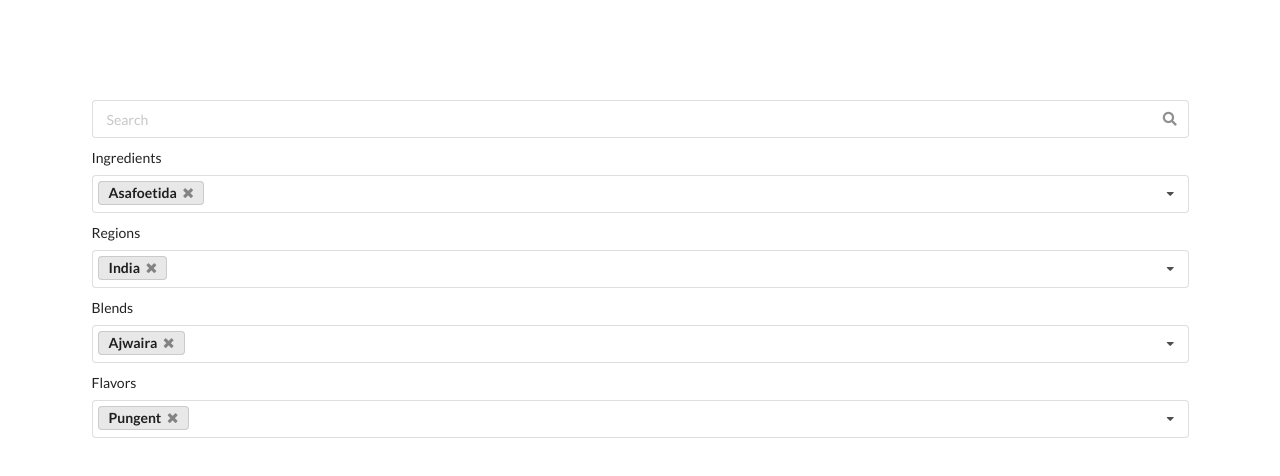
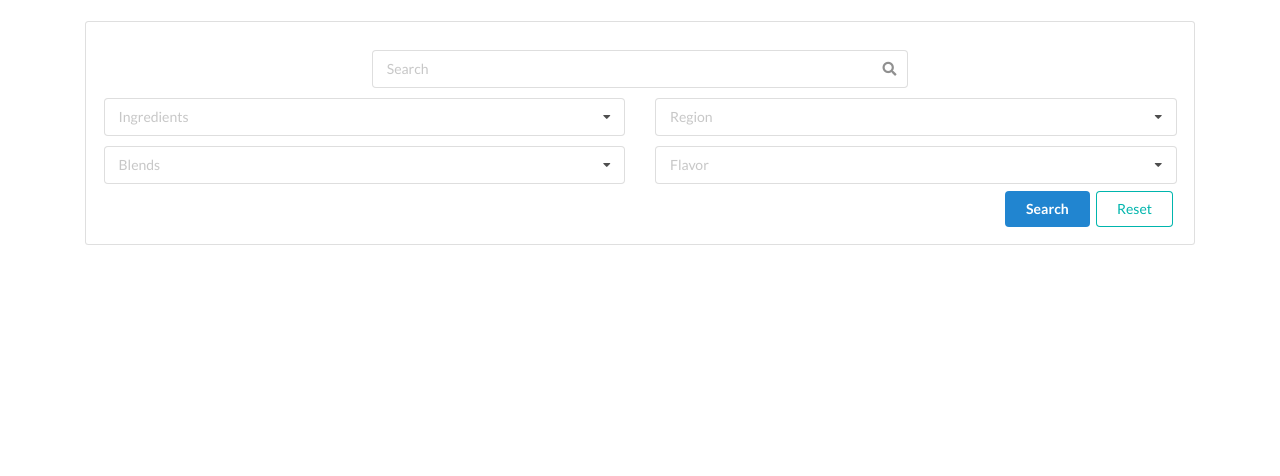
Before and after one commit to KamranKhan75/Herbs-and-Spice, a plain HTML site: page index.html in a window 1280 px wide. Drawn offline with Linux system fonts and the light colour scheme.

Commit message:
make it better

```diff
--- /dev/null
+++ b/composer.json
@@ -0,0 +1,3 @@
+{
+
+}
--- a/css/index.css
+++ b/css/index.css
@@ -1,9 +1,12 @@
-.back-pack{
-    margin-top: 100px;
+.back-pack {
+    margin-top: 10px;
 }
-.sep{
-    margin-top:10px;
+
+.sep {
+    margin-top: 10px;
 }
-.search-bar{
-    width: 100%;
+
+.search-bar {
+    min-width: 280px;
+    width: 50%;
 }
--- a/index.html
+++ b/index.html
@@ -13,58 +13,60 @@
 </head>
 
 <body>
-    <div class="ui container ">
-        <div class="row back-pack">
+    <div class="container">
+        <div class="card mt-4">
+            <div class="card-body">
+                <div class="row back-pack text-center">
                     <div class="col">
                         <div class="ui icon input search-bar">
                             <input type="text" placeholder="Search">
                             <i class="search icon"></i>
                         </div>
                     </div>
-
                 </div>
                 <div class="row sep">
-            <div class="col">
-                <label for="">Ingredients</label>
-                <select name="ingredients" id="ingredient-select" class="ui fluid multiple search selection dropdown">
+                    <div class="col-sm-6">
+                        <select name="ingredients" id="ingredient-select"
+                            class="ui fluid multiple search selection dropdown">
+                            <option value="">Ingredients</option>
                             <option value="asafoetida">Asafoetida</option>
                             <option value="achiote">Achiote (Annatto)</option>
                             <option value="allspice">Allspice</option>
                             <option value="bay">Bay Leaf</option>
                         </select>
                     </div>
-        </div>
-        <div class="row sep">
-            <div class="col">
-                <label for="">Regions</label>
+                    <div class="col-sm-6">
                         <select name="region" id="region-select" class="ui fluid multiple search selection dropdown">
-                    <option value="indian">India</option>
+                            <option value="">Region</option>
                             <option value="latin">Latin</option>
                             <option value="america">America</option>
                             <option value="asia">South Asia</option>
                         </select>
                     </div>
+
                 </div>
                 <div class="row sep">
-            <div class="col">
-                <label for="">Blends</label>
+                    <div class="col-sm-6">
                         <select name="blends" id="blends-select" class="ui fluid multiple search selection dropdown">
-                    <option value="spice">Ajwaira</option>
+                            <option value="">Blends</option>
                             <option value="lemon">Lemon</option>
                             <option value="orange">Orange</option>
                             <option value="herb">Herb</option>
                         </select>
                     </div>
-        </div>
-        <div class="row sep">
-            <div class="col">
-                <label for="">Flavors</label>
+                    <div class="col-sm-6">
                         <select name="flavor" id="flavor-select" class="ui fluid multiple search selection dropdown">
-                    <option value="pungent">Pungent</option>
+                            <option value="">Flavor</option>
                             <option value="bitter">Bitter</option>
                             <option value="cooling">Cooling</option>
                             <option value="earthy">Earthy</option>
                         </select>
+                    </div>
+                </div>
+                <div class="text-right">
+                    <button class="ui blue button mt-2 pull right">Search</button>
+                    <button class="ui teal basic button mt-2 btn-reset">Reset</button>
+                </div>
             </div>
         </div>
     </div>
@@ -74,10 +76,7 @@
     <script src="js/bootstrap.min.js"></script>
     <script src="js/fontawesome.min.js"></script>
     <script src="js/semantic.min.js"></script>
-    <script src="js/manual/ingredients.js"></script>
-    <script src="js/manual/regions.js"></script>
-    <script src="js/manual/blends.js"></script>
-    <script src="js/manual/flavors.js"></script>
+    <script src="js/manual/index.js"></script>
 </body>
 
 </html>
--- a/js/manual/blends.js
+++ /dev/null
@@ -1 +0,0 @@
-$('#blends-select').dropdown();
--- a/js/manual/flavors.js
+++ /dev/null
@@ -1 +0,0 @@
-$('#flavor-select').dropdown();
--- /dev/null
+++ b/js/manual/index.js
@@ -0,0 +1,6 @@
+$(function () {
+    var ingredient = $('#ingredient-select').dropdown();
+    var region = $('#region-select').dropdown();
+    var blend = $('#blends-select').dropdown();
+    var flav = $('#flavor-select').dropdown();
+});
--- a/js/manual/ingredients.js
+++ /dev/null
@@ -1 +0,0 @@
-$('#ingredient-select').dropdown();
--- a/js/manual/regions.js
+++ /dev/null
@@ -1 +0,0 @@
-$('#region-select').dropdown();
```
Lines whose indentation alone changed are shown as unchanged.
